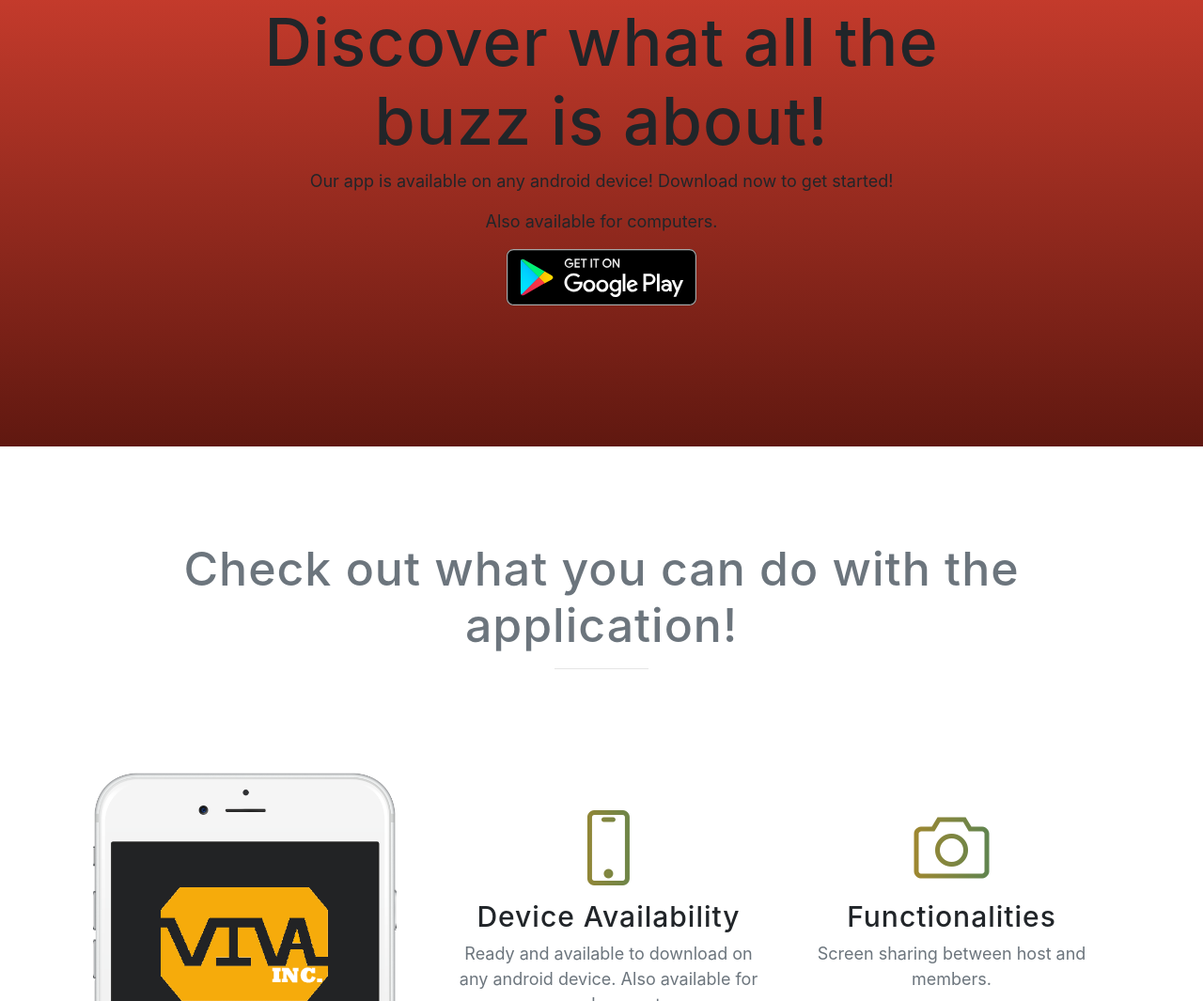
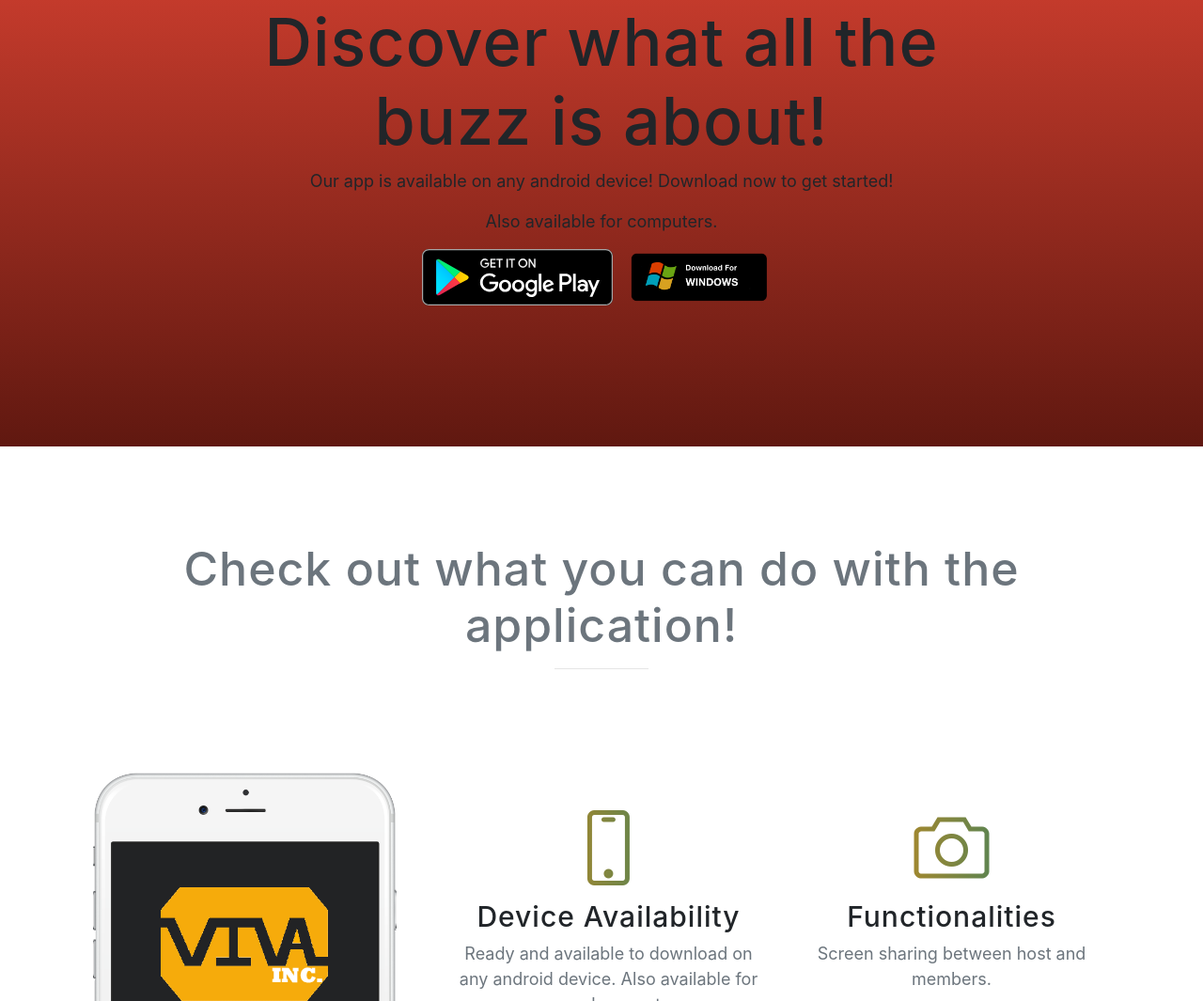
Before and after one commit to RilleraArnel/groupthink, a website with bundled scripts: page index.html in a window 1280 px wide. Shown: the part 947-2012 px from the top of the page at 94% size. Built offline with nearby package versions, Linux system fonts and the light colour scheme; a web font is replaced by a local one.

Commit message:
Windowns

```diff
--- a/index.html
+++ b/index.html
@@ -95,6 +95,7 @@
             <div class="badges">
               <a class="badge-link" href="#"><img src="img/google-play-badge.svg" alt=""></a>
               <!-- <a class="badge-link" href="#"><img src="img/app-store-badge.svg" alt=""></a> -->
+              <a class="badge-link" href="#"><img src="img/downloadwindowsbutton.png"></a>
             </div>
           </div>
         </div>
```
Also changed, not shown: img/downloadwindowsbutton.png (added).
